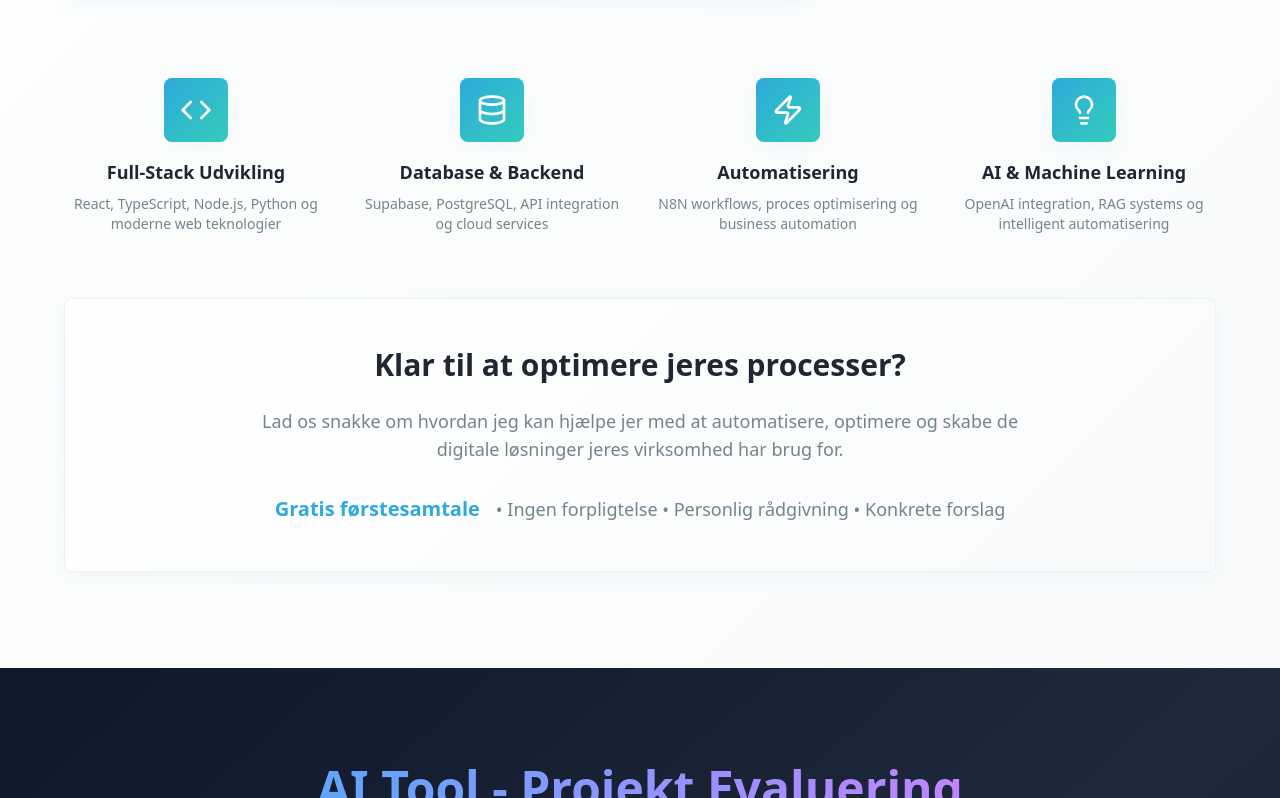
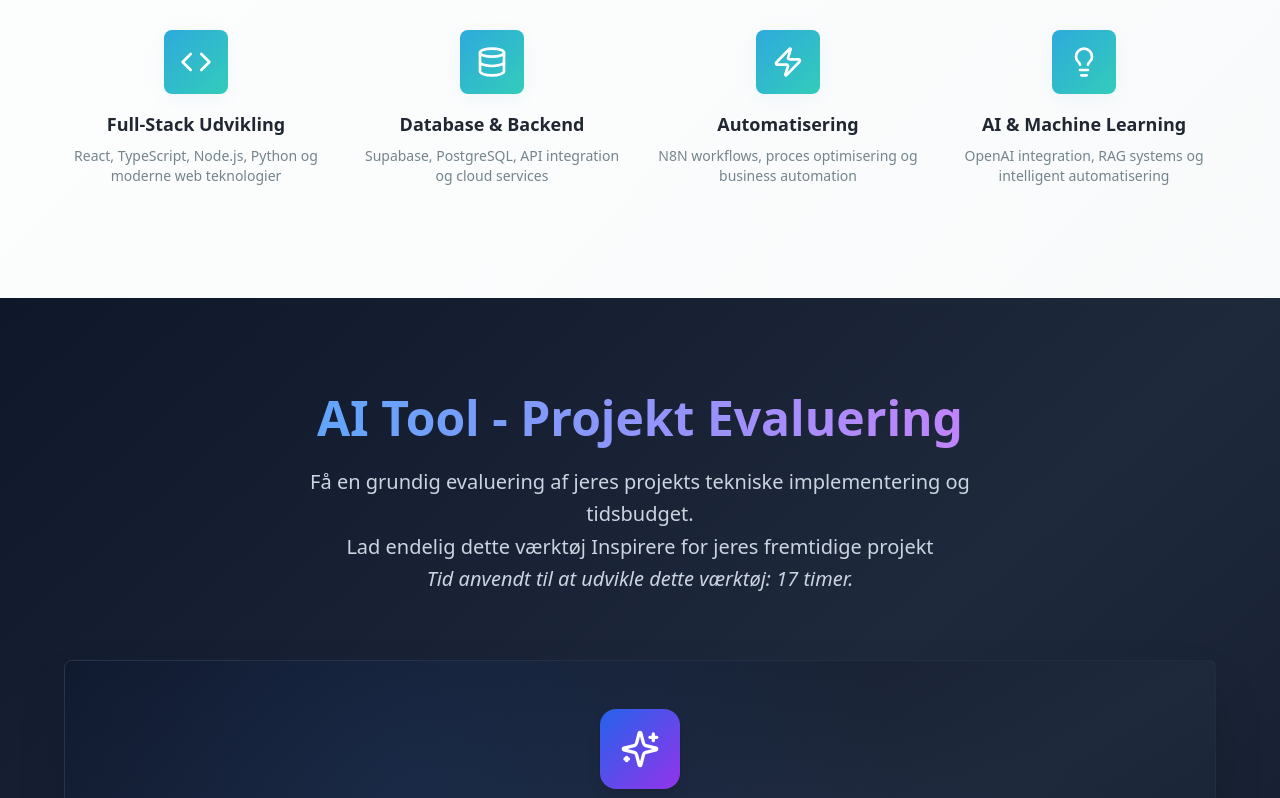
Before and after one commit to PValentinoo/PV-automations, a React (Vite) app: page / in a window 1280 px wide. Shown: the part 4886-5684 px from the top of the page. Built offline with nearby package versions, Linux system fonts and the light colour scheme.

Commit message:
små justeringer

```diff
--- a/src/components/AIProjectEvaluation.tsx
+++ b/src/components/AIProjectEvaluation.tsx
@@ -132,7 +132,7 @@ const AIProjectEvaluation = () => {
             <p className="text-xl text-slate-300 max-w-3xl mx-auto leading-relaxed">
               Få en grundig evaluering af jeres projekts tekniske implementering og tidsbudget. <br />
               Lad endelig dette værktøj Inspirere for jeres fremtidige projekt  <br />
-              <i>Tid anvendt til at udvikle dette værktøj: 21 timer.</i> <br />
+              <i>Tid anvendt til at udvikle dette værktøj: 17 timer.</i> <br />
 
             </p>
           </div>
--- a/src/components/AboutSection.tsx
+++ b/src/components/AboutSection.tsx
@@ -27,7 +27,7 @@ const AboutSection = () => {
   ];
 
   return (
-    <section id="om" className="py-24 bg-gradient-card">
+    <section id="om" className="py-12 bg-gradient-card">
       <div className="container mx-auto px-4 lg:px-8">
         <div className="max-w-6xl mx-auto">
           <div className="text-center mb-20">
@@ -147,26 +147,6 @@ const AboutSection = () => {
               );
             })}
           </div>
-
-          <Card className="bg-gradient-card border-border/50 shadow-soft">
-            <CardContent className="p-8 md:p-12 text-center">
-              <h3 className="text-2xl md:text-3xl font-bold text-foreground mb-6">
-                Klar til at optimere jeres processer?
-              </h3>
-              <p className="text-lg text-muted-foreground mb-8 max-w-3xl mx-auto">
-                Lad os snakke om hvordan jeg kan hjælpe jer med at automatisere, optimere og skabe
-                de digitale løsninger jeres virksomhed har brug for.
-              </p>
-              <div className="flex flex-col sm:flex-row gap-4 justify-center items-center">
-                <div className="text-xl font-semibold text-primary">
-                  Gratis førstesamtale
-                </div>
-                <div className="text-lg text-muted-foreground">
-                  • Ingen forpligtelse • Personlig rådgivning • Konkrete forslag
-                </div>
-              </div>
-            </CardContent>
-          </Card>
         </div>
       </div>
     </section>
--- a/src/components/PriceSection.tsx
+++ b/src/components/PriceSection.tsx
@@ -15,9 +15,9 @@ const PriceSection = () => {
               </span>
             </h2>
             <p className="text-lg md:text-xl text-muted-foreground max-w-3xl mx-auto leading-relaxed">
-              Få et klart overblik over vores priser baseret på projektets omfang. <br />
-              Vi tilbyder fleksible priser der skalerer med jeres behov. <br />
-              <i>Denne hjemmeside er udviklet på ca. 113 timer, svarende til en udgift på 67.800 kr.</i> <br />
+              Få et klart overblik over prisen baseret på projektets omfang. <br />
+              Jeg tilbyder fleksible priser der skalerer med jeres behov. <br />
+              <i>Denne hjemmeside er udviklet på ca. 95 timer, svarende til en udgift på 66.500 kr.</i> <br />
             </p>
           </div>
 
--- a/src/config/pricing.ts
+++ b/src/config/pricing.ts
@@ -5,7 +5,7 @@ export const pricingConfig = {
       id: "small",
       name: "Små projekter",
       hours: "Mindre end 24 timer",
-      price: 1000,
+      price: 900,
       currency: "DKK",
       perUnit: "i timen",
       description: "For mindre automatiseringer og optimeringsprojekter"
@@ -23,7 +23,7 @@ export const pricingConfig = {
       id: "large",
       name: "Store projekter",
       hours: "Over 70 timer",
-      price: 600,
+      price: 700,
       currency: "DKK",
       perUnit: "i timen",
       description: "For omfattende automatiseringer og enterprise løsninger"
--- a/src/pages/PrivacyPolicy.tsx
+++ b/src/pages/PrivacyPolicy.tsx
@@ -96,7 +96,7 @@ const PrivacyPolicy = () => {
             </h2>
             <div className="space-y-4">
               <p className="text-muted-foreground leading-relaxed">
-                Vores hjemmeside bruger cookies til at forbedre din oplevelse:
+                Min hjemmeside bruger cookies til at forbedre din oplevelse:
               </p>
               <div className="grid md:grid-cols-2 gap-4">
                 <div>
```
